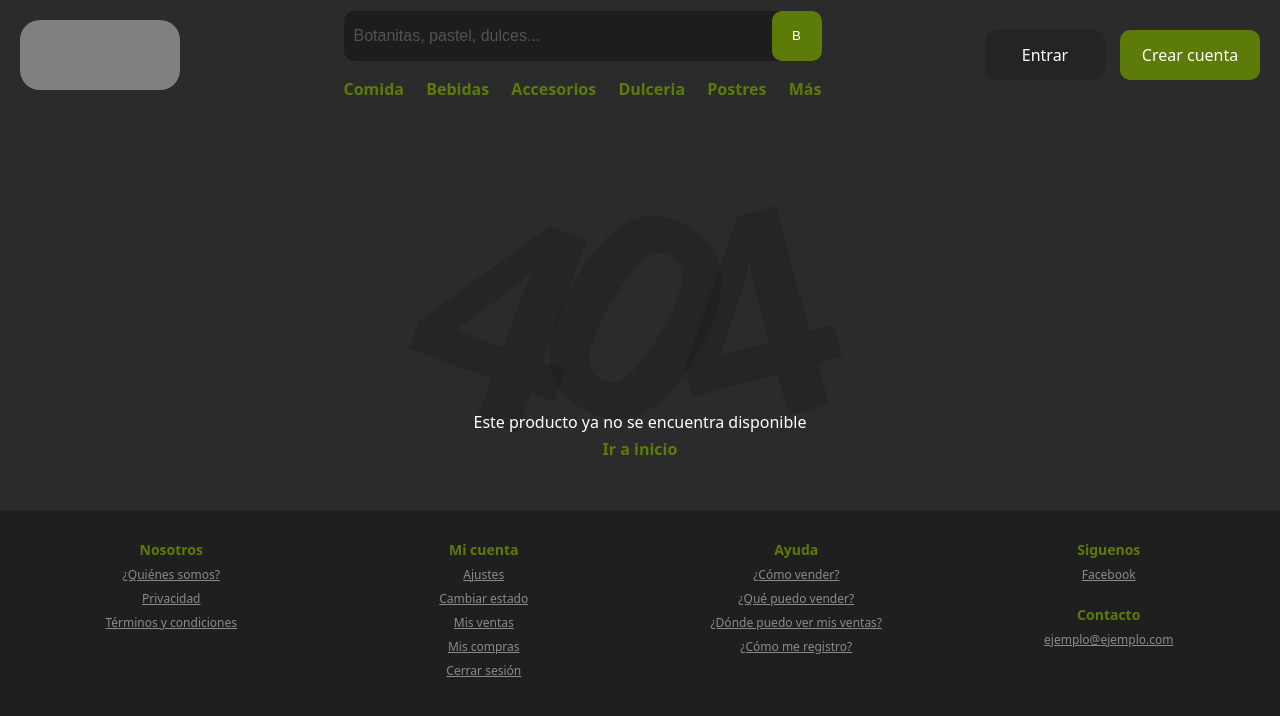
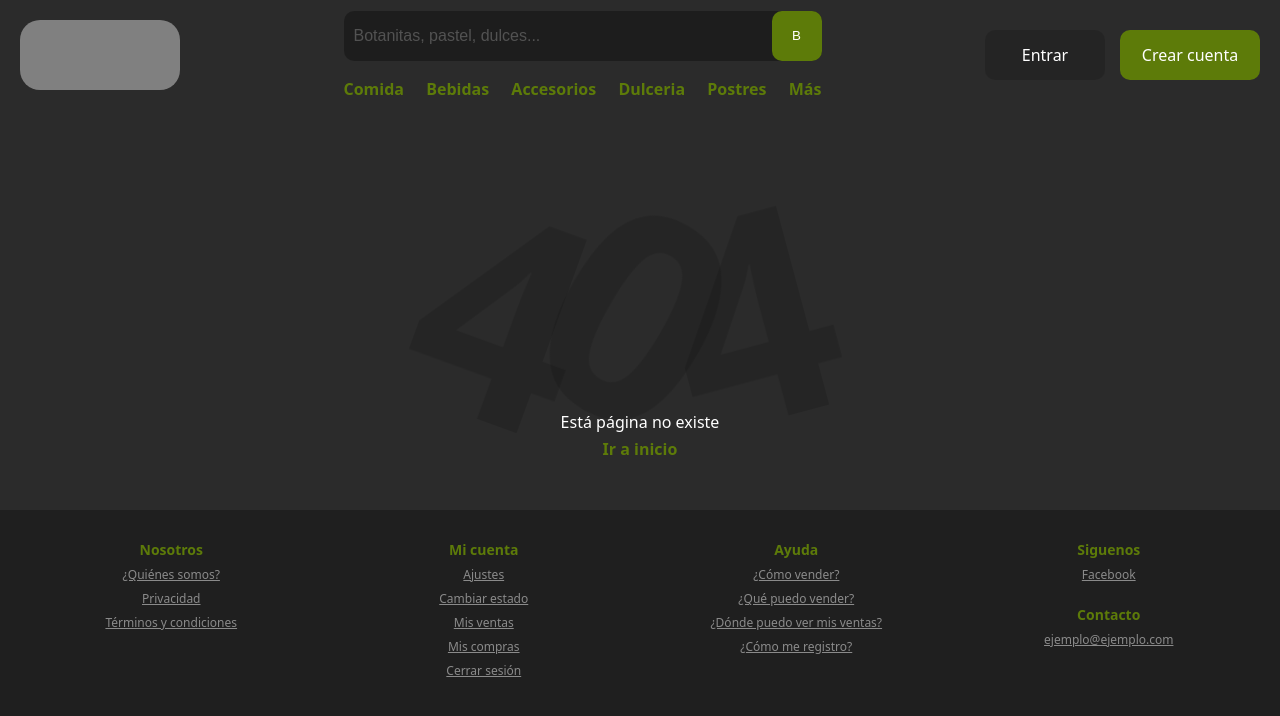
Before and after one commit to adrianhdez2/choco-market, a React (Vite) app: page /product/details/1 in a window 1280 px wide. Shown: the top 716 px of the page. Built offline with nearby package versions, Linux system fonts and the light colour scheme.

Commit message:
Add new routes

```diff
--- a/src/App.jsx
+++ b/src/App.jsx
@@ -6,6 +6,7 @@ import Login from './pages/Login'
 import SignUp from './pages/SignUp'
 import Error from './pages/Error'
 import Details from './pages/Details'
+import ProductsUser from './pages/ProductsUser'
 
 function App() {
 
@@ -17,7 +18,8 @@ function App() {
         <Route path='/' element={<Home/>} />
         <Route path='/login' element={<Login/>} />
         <Route path='/signup' element={<SignUp/>} />
-        <Route path='/product/details/:id' element={<Details/>}/>
+        <Route path='/products/:user' element={<ProductsUser/>} />
+        <Route path='/products/details/:id' element={<Details/>}/>
         <Route path='/*' element={<Error/>} />
       </Routes>
 
```
